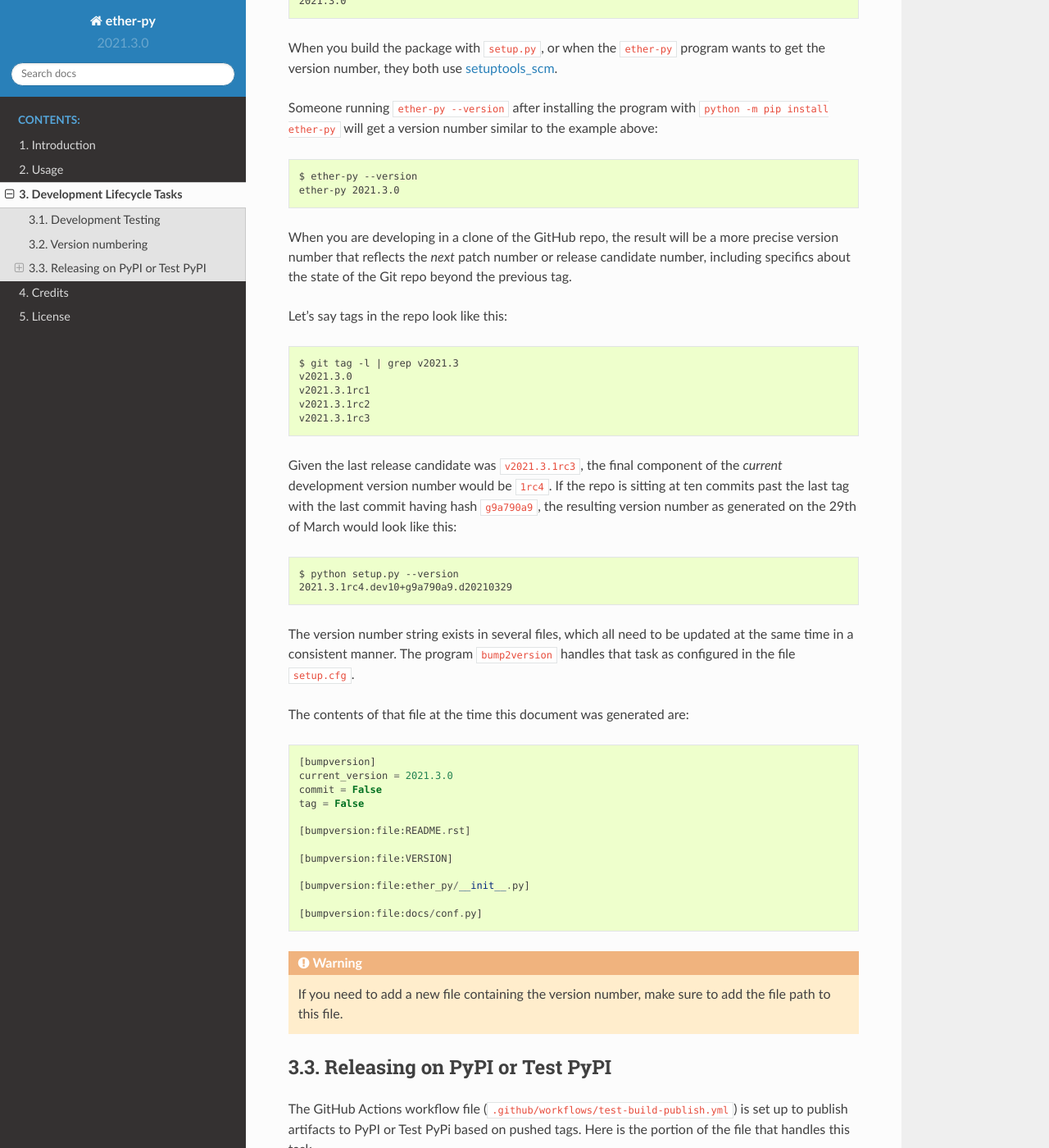
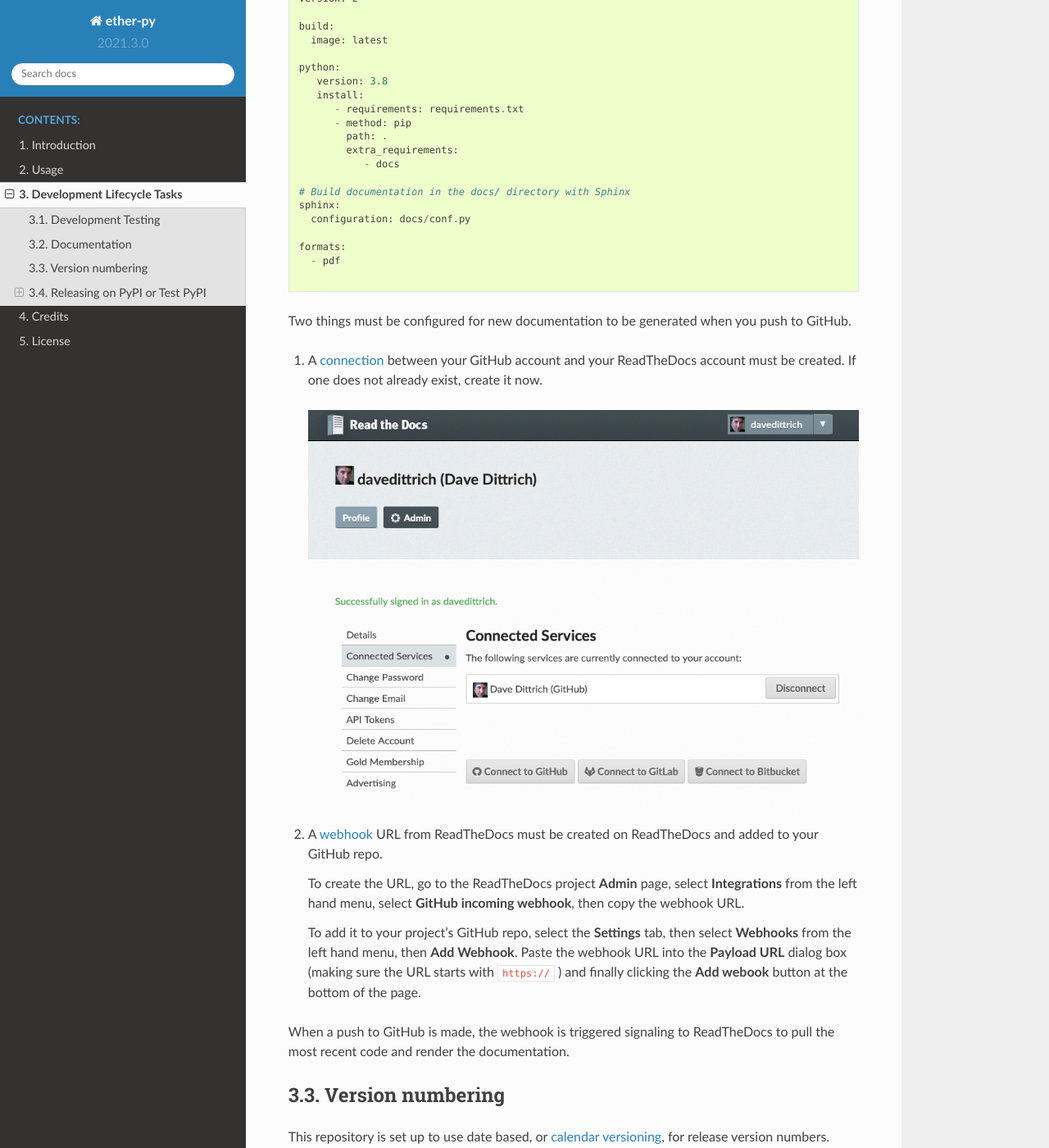
Before and after one commit to davedittrich/ether-py, a Sphinx documentation site: the page built from docs/development-lifecycle.rst, in a window 1280 px wide and 1400 px high, scrolled down 1249 px. Shown: the whole window at 82% size. Built offline with Sphinx 7.4.7 and the Read the Docs theme 2.0.0, drawn with Linux system fonts in a browser that asks for light colours; some of the changed text lies outside the part shown.

Commit message:
Add RTD documentation setup instructions

```diff
--- a/docs/development-lifecycle.rst
+++ b/docs/development-lifecycle.rst
@@ -40,6 +40,50 @@
     and repeat the tagging and/or version bumping.
 
 ..
+
+Documentation
+-------------
+
+Documentation is written in ReStructured Text in files located in the ``docs/`` directory
+and rendered locally with Sphinx using the ``make docs`` command and remotely on
+ReadTheDocs.
+
+Configuration settings for ReadTheDocs are found in the file ``.readthedocs.yml``:
+
+.. literalinclude:: ../.readthedocs.yml
+
+
+.. _Sphinx: https://www.sphinx-doc.org/en/master/
+.. _ReStructured Text: https://www.sphinx-doc.org/en/master/usage/restructuredtext/basics.html
+.. _ReadTheDocs: https://readthedocs.org/
+
+Two things must be configured for new documentation to be generated
+when you push to GitHub.
+
+#. A `connection`_ between your GitHub account and your ReadTheDocs account
+   must be created.  If one does not already exist, create it now.
+
+   .. image:: images/rtd-github-connection.png
+
+#. A `webhook`_ URL from ReadTheDocs must be created on ReadTheDocs and
+   added to your GitHub repo.
+
+   To create the URL, go to the ReadTheDocs project **Admin** page,
+   select **Integrations** from the left hand menu, select **GitHub
+   incoming webhook**, then copy the webhook URL.
+
+   To add it to your project's GitHub repo, select the **Settings** tab,
+   then select **Webhooks** from the left hand menu, then **Add Webhook**.
+   Paste the webhook URL into the **Payload URL** dialog box (making sure
+   the URL starts with ``https://`` ) and finally clicking the **Add webook**
+   button at the bottom of the page.
+
+When a push to GitHub is made, the webhook is triggered signaling to
+ReadTheDocs to pull the most recent code and render the documentation.
+
+.. _webhook: https://docs.readthedocs.io/en/stable/webhooks.html
+.. _connection: https://readthedocs.org/accounts/social/connections/
+
 
 Version numbering
 -----------------
```
Also changed, not shown: docs/images/rtd-github-connection.png (added).
